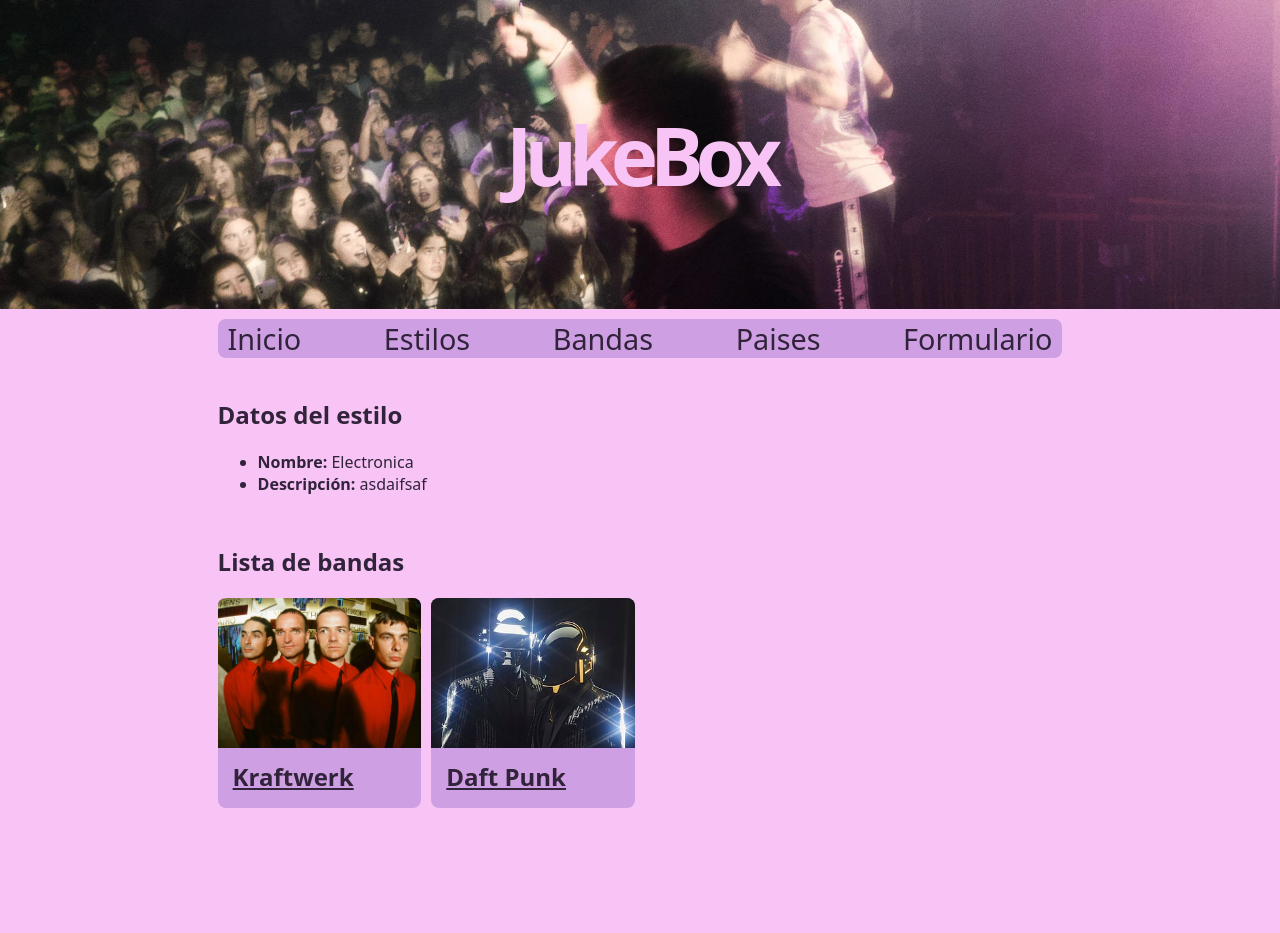
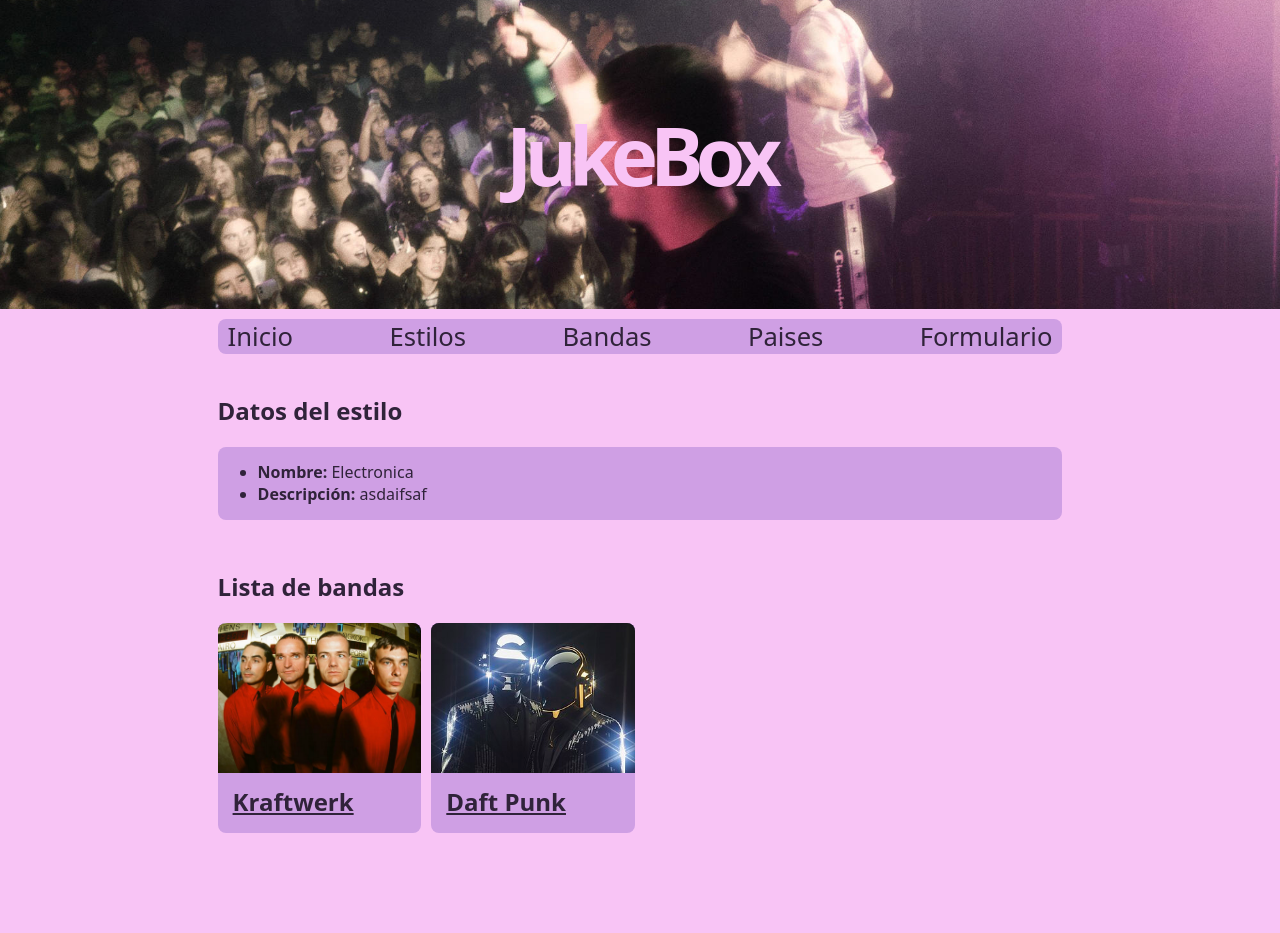
Before and after one commit to unaiLarra/jukeBox, a Django app: page /estilos/1 in a window 1280 px wide. Before the commit the page ends 808 px from the top, so only its background shows below. Run offline with Django 4.2, Linux system fonts and the light colour scheme; data comes from the database, SQL or seed files in the repository.

Commit message:
Estilos añadidos a los detalles de cada modelo

```diff
--- a/appJukeBox/static/css/estilos.css
+++ b/appJukeBox/static/css/estilos.css
@@ -37,7 +37,7 @@ h1 {
 
 nav {
     text-align: right;
-    font-size: 1.8em;
+    font-size: 1.6em;
     margin-top: 10px;
     margin-left: 17%;
     margin-right: 17%;
@@ -75,6 +75,11 @@ a:hover {
 
 .detail {
     margin-bottom: 50px;
+}
+
+.detail .card {
+    padding-top: 6px;
+    padding-bottom: 15px;
 }
 
 .container {
--- a/appJukeBox/templates/banda.html
+++ b/appJukeBox/templates/banda.html
@@ -7,6 +7,7 @@
     <h2>Datos de la banda</h2>
         {% if banda %}
             <section class="detail">
+                <div class="card">
                     <ul>
                         <li>
                             <b>Nombre:</b>
@@ -21,6 +22,7 @@
                             {{ banda.descripcion}}
                         </li>
                     </ul>
+                </div>
             </section>
 
             <h2>Lista de estilos</h2>
--- a/appJukeBox/templates/estilo.html
+++ b/appJukeBox/templates/estilo.html
@@ -6,6 +6,7 @@
     <h2>Datos del estilo</h2>
     {% if estilo %}
             <section class="detail">
+                <div class="card">
                     <ul>
                         <li>
                             <b>Nombre:</b>
@@ -16,6 +17,7 @@
                             {{ estilo.descripcion}}
                         </li>
                     </ul>
+                </div>
             </section>
 
             <h2>Lista de bandas</h2>
```
Also changed, not shown: appJukeBox/templates/pais.html (+7 -5 lines). Lines whose indentation alone changed are shown as unchanged.
